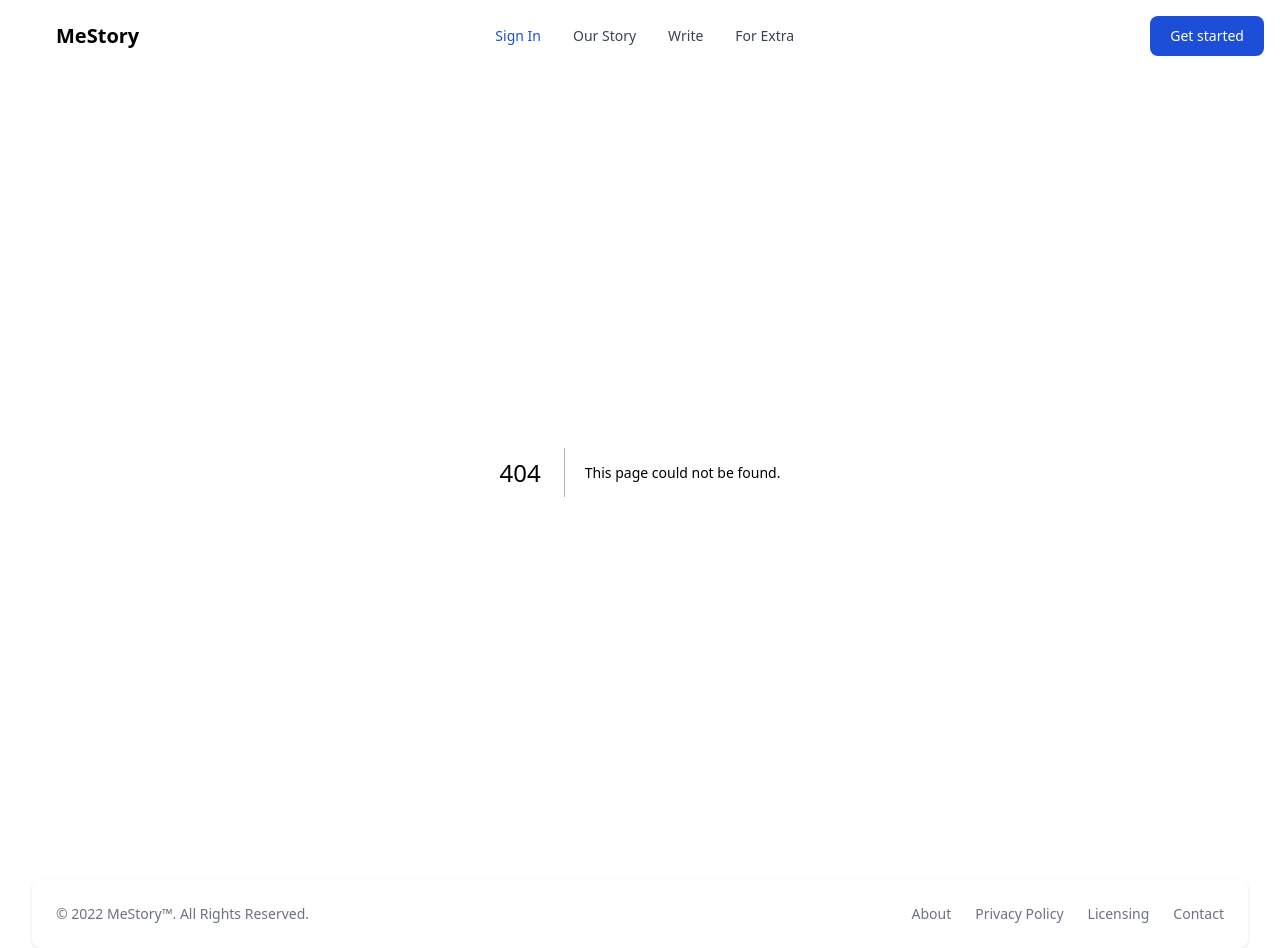
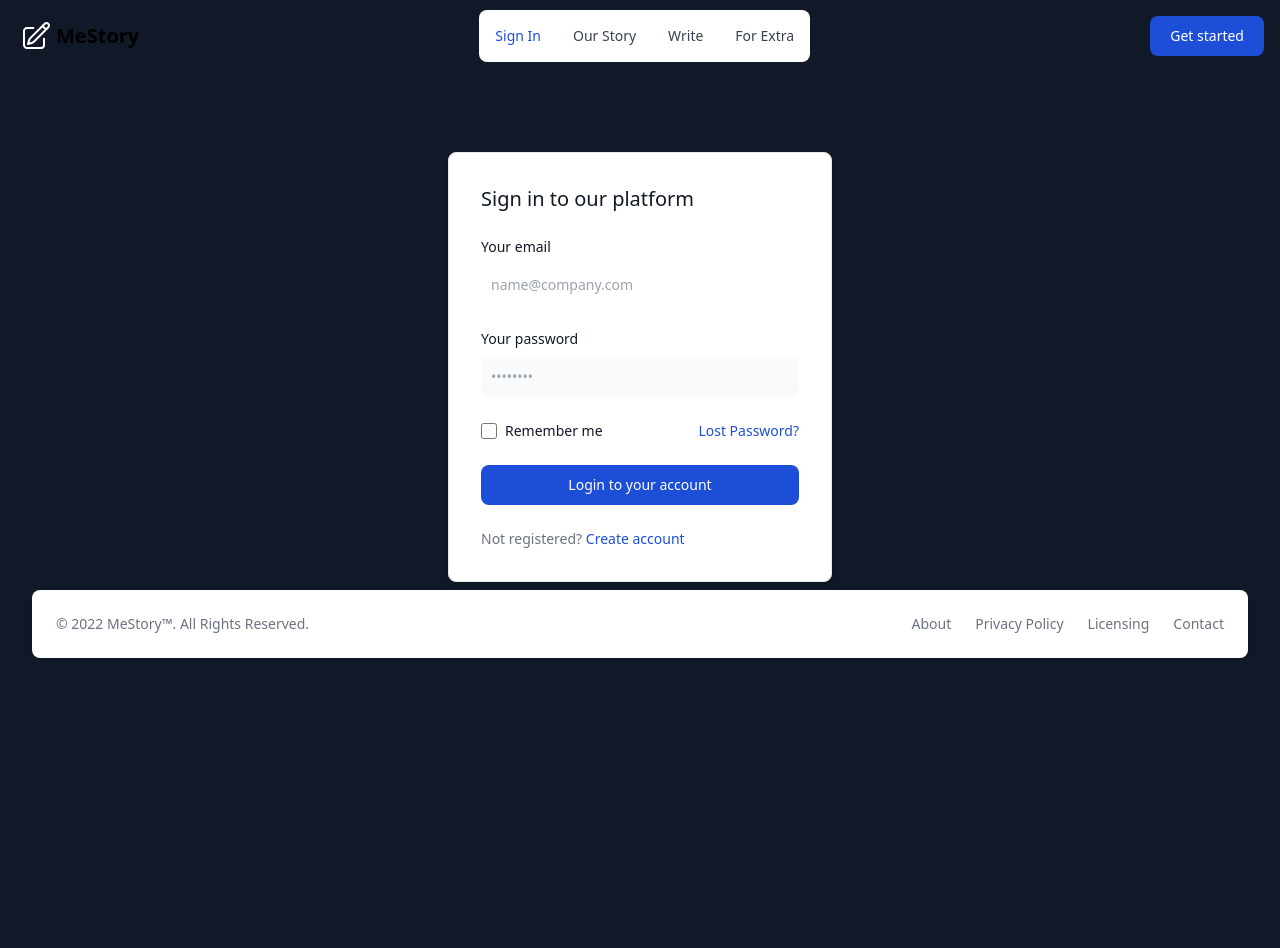
Before and after one commit to AliSinaYOusofi/BlogSite, a Next.js app in the folder blogging-website/: page /login in a window 1280 px wide. Before the commit this address had no page. After the commit the page ends 800 px from the top, so only its background shows below. Built offline with nearby package versions, Linux system fonts and the light colour scheme.

Commit message:
login front-end part is done

```diff
--- /dev/null
+++ b/blogging-website/app/login/page.jsx
@@ -0,0 +1,10 @@
+import React from 'react'
+import Login from '../../components/Login/Login'
+
+export default function page() {
+  return (
+    <>
+        <Login />
+    </>
+  )
+}
--- a/blogging-website/components/HeroSection/HeroSection.jsx
+++ b/blogging-website/components/HeroSection/HeroSection.jsx
@@ -6,14 +6,14 @@ export default function HeroSection() {
         <div className="py-8 px-4 mx-auto max-w-screen-xl text-center lg:py-16 lg:px-12">
             <a href="#" className="inline-flex justify-between items-center py-1 px-1 pr-4 mb-7 text-sm text-gray-700 bg-gray-100 rounded-full dark:bg-gray-800 dark:text-white hover:bg-gray-200 dark:hover:bg-gray-700" role="alert">
                 <span className="text-xs bg-primary-600 rounded-full text-white px-4 py-1.5 mr-3">New</span> <span className="text-sm font-medium">Checkout Best Blogs</span>
-                <svg className="ml-2 w-5 h-5" fill="currentColor" viewBox="0 0 20 20" xmlns="http://www.w3.org/2000/svg"><path fill-rule="evenodd" d="M7.293 14.707a1 1 0 010-1.414L10.586 10 7.293 6.707a1 1 0 011.414-1.414l4 4a1 1 0 010 1.414l-4 4a1 1 0 01-1.414 0z" clip-rule="evenodd"></path></svg>
+                <svg className="ml-2 w-5 h-5" fill="currentColor" viewBox="0 0 20 20" xmlns="http://www.w3.org/2000/svg"><path fillRule="evenodd" d="M7.293 14.707a1 1 0 010-1.414L10.586 10 7.293 6.707a1 1 0 011.414-1.414l4 4a1 1 0 010 1.414l-4 4a1 1 0 01-1.414 0z" clipRule="evenodd"></path></svg>
             </a>
             <h1 className="mb-4 tracking-widest text-4xl font-extrabold  leading-none text-gray-900 md:text-5xl lg:text-6xl dark:text-white">Stay Curious</h1>
             <p className="mb-8 text-lg font-normal text-gray-500 lg:text-xl sm:px-16 xl:px-48 dark:text-gray-400">Discover stories, thinking, and expertise from writers on any topic.</p>
             <div className="flex flex-col mb-8 lg:mb-16 space-y-4 sm:flex-row sm:justify-center sm:space-y-0 sm:space-x-4">
                 <a href="#" className="inline-flex justify-center items-center py-3 px-5 text-base font-medium text-center text-white rounded-lg bg-primary-700 hover:bg-primary-800 focus:ring-4 focus:ring-primary-300 dark:focus:ring-primary-900">
                     Learn more
-                    <svg className="ml-2 -mr-1 w-5 h-5" fill="currentColor" viewBox="0 0 20 20" xmlns="http://www.w3.org/2000/svg"><path fill-rule="evenodd" d="M10.293 3.293a1 1 0 011.414 0l6 6a1 1 0 010 1.414l-6 6a1 1 0 01-1.414-1.414L14.586 11H3a1 1 0 110-2h11.586l-4.293-4.293a1 1 0 010-1.414z" clip-rule="evenodd"></path></svg>
+                    <svg className="ml-2 -mr-1 w-5 h-5" fill="currentColor" viewBox="0 0 20 20" xmlns="http://www.w3.org/2000/svg"><path fillRule="evenodd" d="M10.293 3.293a1 1 0 011.414 0l6 6a1 1 0 010 1.414l-6 6a1 1 0 01-1.414-1.414L14.586 11H3a1 1 0 110-2h11.586l-4.293-4.293a1 1 0 010-1.414z" clipRule="evenodd"></path></svg>
                 </a>
                 <a href="#" className="inline-flex justify-center items-center py-3 px-5 text-base font-medium text-center text-gray-900 rounded-lg border border-gray-300 hover:bg-gray-100 focus:ring-4 focus:ring-gray-100 dark:text-white dark:border-gray-700 dark:hover:bg-gray-700 dark:focus:ring-gray-800">
                     <svg className="mr-2 -ml-1 w-5 h-5" fill="currentColor" viewBox="0 0 20 20" xmlns="http://www.w3.org/2000/svg"><path d="M2 6a2 2 0 012-2h6a2 2 0 012 2v8a2 2 0 01-2 2H4a2 2 0 01-2-2V6zM14.553 7.106A1 1 0 0014 8v4a1 1 0 00.553.894l2 1A1 1 0 0018 13V7a1 1 0 00-1.447-.894l-2 1z"></path></svg>
--- /dev/null
+++ b/blogging-website/components/Login/Login.jsx
@@ -0,0 +1,34 @@
+import React from 'react'
+
+export default function Login() {
+  return (
+
+    <div className="w-full mt-20 mx-auto max-w-sm p-4 bg-white border border-gray-200 rounded-lg shadow-md sm:p-6 md:p-8 dark:bg-gray-900 dark:border-gray-700">
+        <form className="space-y-6" action="#">
+            <h5 className="text-xl font-medium text-gray-900 dark:text-white">Sign in to our platform</h5>
+            <div>
+                <label htmlFor="email" className="block mb-2 text-sm font-medium text-gray-900 dark:text-white">Your email</label>
+                <input type="email" name="email" id="email" className=" text-gray-900 text-sm rounded-lg  block w-full p-2.5 dark:bg-gray-600 border-none outline-none dark:border-gray-500 dark:placeholder-gray-400 dark:text-white" placeholder="name@company.com" required />
+            </div>
+            <div>
+                <label htmlFor="password" className="block mb-2 text-sm font-medium text-gray-900 dark:text-white">Your password</label>
+                <input type="password" name="password" id="password" placeholder="••••••••" className="bg-gray-50 border border-gray-300 text-gray-900 text-sm rounded-lg border-none outline-none block w-full p-2.5 dark:bg-gray-600 dark:border-gray-500 dark:placeholder-gray-400 dark:text-white" required />
+            </div>
+            <div className="flex items-start">
+                <div className="flex items-start">
+                    <div className="flex items-center h-5">
+                        <input id="remember" type="checkbox" value="" className="w-4 h-4 border border-gray-300 rounded bg-gray-50 focus:ring-3 focus:ring-blue-300 dark:bg-gray-700 dark:border-gray-600 dark:focus:ring-blue-600 dark:ring-offset-gray-800" required />
+                    </div>
+                    <label htmlFor="remember" className="ml-2 text-sm font-medium text-gray-900 dark:text-gray-300">Remember me</label>
+                </div>
+                <a href="#" className="ml-auto text-sm text-blue-700 hover:underline dark:text-blue-500">Lost Password?</a>
+            </div>
+            <button type="submit" className="w-full text-white bg-blue-700 hover:bg-blue-800 focus:ring-4 focus:outline-none focus:ring-blue-300 font-medium rounded-lg text-sm px-5 py-2.5 text-center dark:bg-blue-600 dark:hover:bg-blue-700 dark:focus:ring-blue-800">Login to your account</button>
+            <div className="text-sm font-medium text-gray-500 dark:text-gray-300">
+                Not registered? <a href="#" className="text-blue-700 hover:underline dark:text-blue-500">Create account</a>
+            </div>
+        </form>
+    </div>
+
+  )
+}
--- a/blogging-website/components/Navbar/Navbar.jsx
+++ b/blogging-website/components/Navbar/Navbar.jsx
@@ -1,5 +1,5 @@
 "use client"; // useing csr
-
+import Link from 'next/link';
 import React, { useEffect, useState } from 'react'
 
 export default  function Navbar() {
@@ -10,35 +10,34 @@ export default  function Navbar() {
     // for sticky position to work you must specify the bounds that
     // it should stick to. like: top-0;
 
+
+    // adding box shadow when we react 150px from the top
     useEffect( () => {
         window.onscroll = () => {
             setScrollY(window.scrollY);
         }
     }, [window.scrollY]);
 
-    console.log(scrollY);
-
-    console.log(document.body.scrollTop);
     return (
         <nav className="sticky mx-auto top-0 border-gray-200 px-2 sm:px-4 py-2.5 rounded dark:bg-gray-900" style={{boxShadow: scrollY >= 150 ? "1px 1px 1px 1px black" : ""}}>
             <div className="container  flex flex-wrap items-center justify-between mx-auto">
-                <a href="https://flowbite.com/" class="flex items-center">
+                <a href="https://flowbite.com/" className="flex items-center">
                 <svg xmlns="http://www.w3.org/2000/svg" fill="none" viewBox="0 0 24 24" strokeWidth={1.5} stroke="currentColor" className="w-10 h-8 text-white">
                     <path strokeLinecap="round" strokeLinejoin="round" d="M16.862 4.487l1.687-1.688a1.875 1.875 0 112.652 2.652L10.582 16.07a4.5 4.5 0 01-1.897 1.13L6 18l.8-2.685a4.5 4.5 0 011.13-1.897l8.932-8.931zm0 0L19.5 7.125M18 14v4.75A2.25 2.25 0 0115.75 21H5.25A2.25 2.25 0 013 18.75V8.25A2.25 2.25 0 015.25 6H10" />
                 </svg>
 
-                    <span class="self-center text-xl font-semibold whitespace-nowrap dark:text-white">MeStory</span>
+                    <span className="self-center text-xl font-semibold whitespace-nowrap dark:text-white">MeStory</span>
                 </a>
                 <div className="flex md:order-2">
-                    <button type="button" class="text-white bg-blue-700 hover:bg-blue-800 focus:ring-4 focus:outline-none focus:ring-blue-300 font-medium rounded-lg text-sm px-5 py-2.5 text-center mr-3 md:mr-0 dark:bg-blue-600 dark:hover:bg-blue-700 dark:focus:ring-blue-800">Get started</button>
+                    <button type="button" className="text-white bg-blue-700 hover:bg-blue-800 focus:ring-4 focus:outline-none focus:ring-blue-300 font-medium rounded-lg text-sm px-5 py-2.5 text-center mr-3 md:mr-0 dark:bg-blue-600 dark:hover:bg-blue-700 dark:focus:ring-blue-800">Get started</button>
                     <button onClick={() => setDropdown(previouse => ! previouse)} data-collapse-toggle="navbar-cta" type="button" className="inline-flex items-center p-2 text-sm text-gray-500 rounded-lg md:hidden hover:bg-gray-100 focus:outline-none focus:ring-2 focus:ring-gray-200 dark:text-gray-400 dark:hover:bg-gray-700 dark:focus:ring-gray-600" aria-controls="navbar-cta" aria-expanded="false">
-                        <svg className="w-6 h-6" aria-hidden="true" fill="currentColor" viewBox="0 0 20 20" xmlns="http://www.w3.org/2000/svg"><path fill-rule="evenodd" d="M3 5a1 1 0 011-1h12a1 1 0 110 2H4a1 1 0 01-1-1zM3 10a1 1 0 011-1h12a1 1 0 110 2H4a1 1 0 01-1-1zM3 15a1 1 0 011-1h12a1 1 0 110 2H4a1 1 0 01-1-1z" clip-rule="evenodd"></path></svg>
+                        <svg className="w-6 h-6" aria-hidden="true" fill="currentColor" viewBox="0 0 20 20" xmlns="http://www.w3.org/2000/svg"><path fillRule="evenodd" d="M3 5a1 1 0 011-1h12a1 1 0 110 2H4a1 1 0 01-1-1zM3 10a1 1 0 011-1h12a1 1 0 110 2H4a1 1 0 01-1-1zM3 15a1 1 0 011-1h12a1 1 0 110 2H4a1 1 0 01-1-1z" clipRule="evenodd"></path></svg>
                     </button>
                 </div>
                 <div className="items-center  justify-between hidden  w-full md:flex md:w-auto md:order-1" id="navbar-cta">
                     <ul className="flex divide-dotted flex-col p-4 mt-4 border border-gray-100 rounded-lg bg-gray-50 md:flex-row md:space-x-8 md:mt-0 md:text-sm md:font-medium md:border-0 md:bg-white dark:bg-gray-800 md:dark:bg-gray-900 dark:border-gray-700">
                         <li className="">
-                            <a href="#" className="block py-2 pl-3 pr-4 text-white bg-blue-700 rounded md:bg-transparent md:text-blue-700 md:p-0 dark:text-white" aria-current="page">Sign In</a>
+                            <Link href="/login" className="block py-2 pl-3 pr-4 text-white bg-blue-700 rounded md:bg-transparent md:text-blue-700 md:p-0 dark:text-white" aria-current="page">Sign In</Link>
                         </li>
                         <li>
                             <a href="#" className="block text py-2 pl-3 pr-4 text-gray-700 rounded hover:bg-gray-100 md:hover:bg-transparent md:hover:text-blue-700 md:p-0 md:dark:hover:text-white dark:text-gray-400 dark:hover:bg-gray-700 dark:hover:text-white md:dark:hover:bg-transparent dark:border-gray-700">Our Story</a>
--- a/blogging-website/components/NewsLetter/NewsLetter.jsx
+++ b/blogging-website/components/NewsLetter/NewsLetter.jsx
@@ -10,7 +10,7 @@ export default function NewsLetter() {
                 <form action="#">
                     <div className="items-center mx-auto mb-3 space-y-4 max-w-screen-sm sm:flex sm:space-y-0">
                         <div className="relative w-full">
-                            <label for="email" className="hidden mb-2 text-sm font-medium text-gray-900 dark:text-gray-300">Email address</label>
+                            <label htmlFor="email" className="hidden mb-2 text-sm font-medium text-gray-900 dark:text-gray-300">Email address</label>
                             <div className="flex absolute inset-y-0 left-0 items-center pl-3 pointer-events-none">
                                 <svg className="w-5 h-5 text-gray-500 dark:text-gray-400" fill="currentColor" viewBox="0 0 20 20" xmlns="http://www.w3.org/2000/svg"><path d="M2.003 5.884L10 9.882l7.997-3.998A2 2 0 0016 4H4a2 2 0 00-1.997 1.884z"></path><path d="M18 8.118l-8 4-8-4V14a2 2 0 002 2h12a2 2 0 002-2V8.118z"></path></svg>
                             </div>
```
